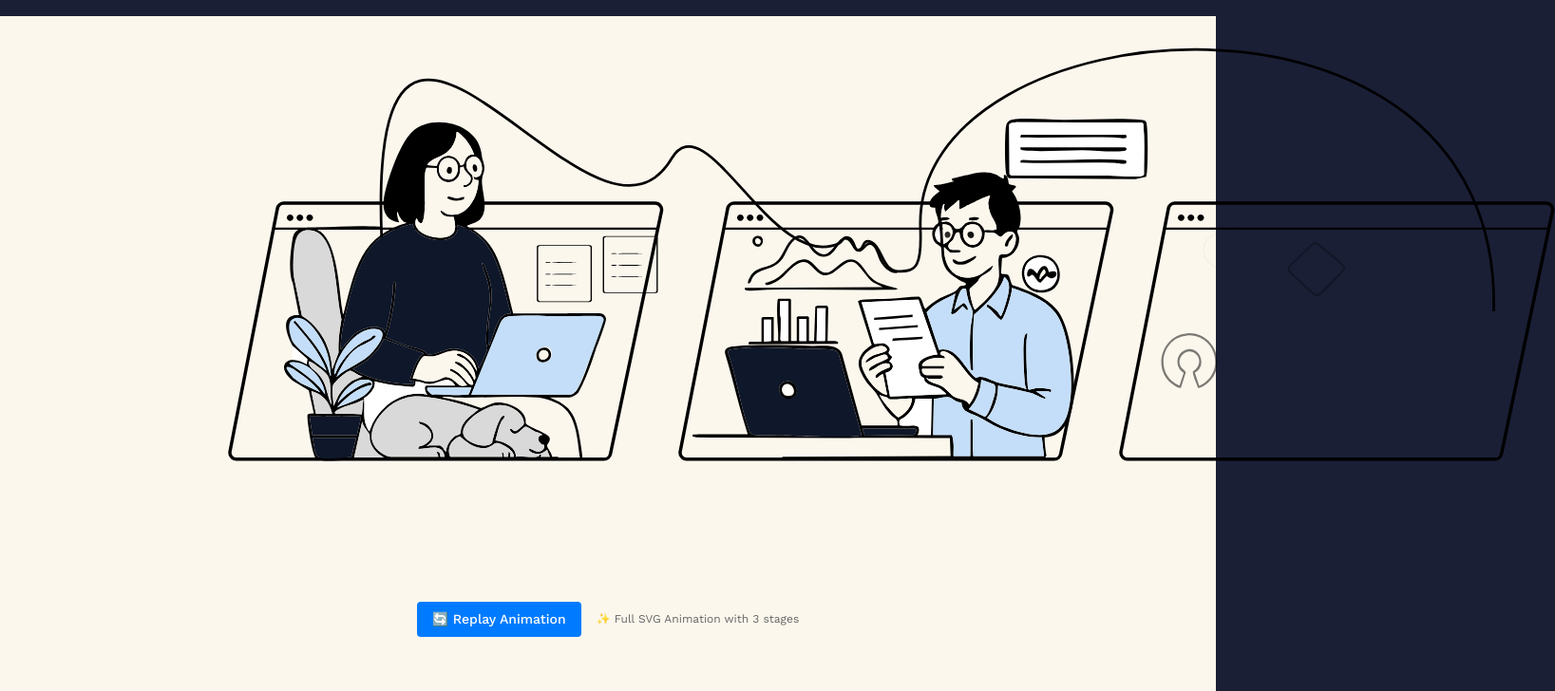
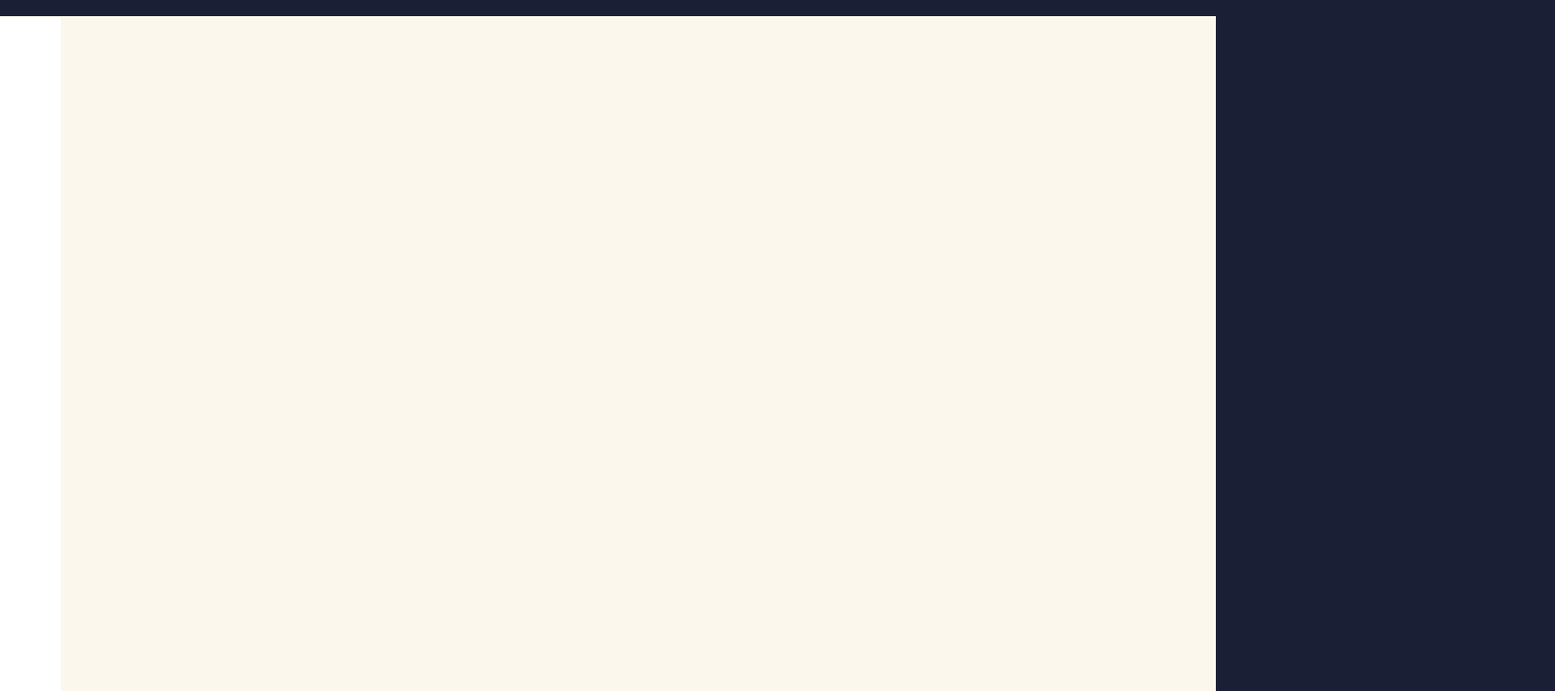
Before and after one commit to waye-dev/website, a Next.js app: page /initiatives/permissionless-paths/research-report in a window 1280 px wide. Shown: the part 80-808 px from the top of the page at 95% size, 1637 px wide, since content can reach past the window. Built offline with nearby package versions, Linux system fonts and the light colour scheme; a web font is replaced by a local one.

Commit message:
remove test elements

```diff
--- a/src/app/components/research-report/from-tyranny-to-permissionlessness/index.tsx
+++ b/src/app/components/research-report/from-tyranny-to-permissionlessness/index.tsx
@@ -1,15 +1,11 @@
-import React, { useEffect, useRef, useState } from 'react';
+import React, { useRef, useState, useEffect } from 'react';
 
 // Extend Window interface for GSAP
 declare global {
   interface Window {
     gsap: any;
+    ScrollTrigger: any;
   }
-}
-
-// Extend HTMLElement for animation timeline
-interface ExtendedHTMLElement extends HTMLElement {
-  _animationTimeline?: any;
 }
 
 export default function FromTyrannyToPermissionlessness() {
@@ -18,7 +14,7 @@ export default function FromTyrannyToPermissionlessness() {
   const [gsapLoaded, setGsapLoaded] = useState(false);
 
   useEffect(() => {
-    // Load GSAP core only (DrawSVG is premium)
+    // Load GSAP core and ScrollTrigger
     const loadGSAP = async () => {
       try {
         // Load GSAP core
@@ -30,6 +26,21 @@ export default function FromTyrannyToPermissionlessness() {
           gsapScript.onerror = reject;
           document.head.appendChild(gsapScript);
         });
+
+        // Load ScrollTrigger
+        const scrollTriggerScript = document.createElement('script');
+        scrollTriggerScript.src = 'https://cdnjs.cloudflare.com/ajax/libs/gsap/3.12.5/ScrollTrigger.min.js';
+
+        await new Promise((resolve, reject) => {
+          scrollTriggerScript.onload = resolve;
+          scrollTriggerScript.onerror = reject;
+          document.head.appendChild(scrollTriggerScript);
+        });
+
+        // Register ScrollTrigger
+        if (window.gsap && window.ScrollTrigger) {
+          window.gsap.registerPlugin(window.ScrollTrigger);
+        }
 
         setGsapLoaded(true);
       } catch (error) {
@@ -64,7 +75,7 @@ export default function FromTyrannyToPermissionlessness() {
   }, []);
 
   useEffect(() => {
-    if (!isLoaded || !gsapLoaded || !window.gsap) return;
+    if (!isLoaded || !gsapLoaded || !window.gsap || !window.ScrollTrigger) return;
 
     const svg = containerRef.current?.querySelector('svg');
     if (!svg) return;
@@ -76,7 +87,17 @@ export default function FromTyrannyToPermissionlessness() {
     console.log(`Found ${strokeElements.length} stroke elements and ${fillElements.length} fill elements to animate`);
 
     // Create main timeline
-    const tl = window.gsap.timeline();
+    const tl = window.gsap.timeline({
+      scrollTrigger: {
+        trigger: containerRef.current,
+        start: 'top top',
+        end: '+=300%', // Scroll 3x viewport height for smooth animation
+        scrub: 1.5, // Smooth scrubbing with 1.5 second delay (less sensitive)
+        pin: true, // Pin the section while animating
+        anticipatePin: 1,
+        markers: false // Set to true for debugging
+      }
+    });
 
     // Stage 1: Animate stroke elements (main structure)
     strokeElements.forEach((element: Element, index: number) => {
@@ -130,61 +151,27 @@ export default function FromTyrannyToPermissionlessness() {
       ease: "power2.inOut"
     });
 
-    // Store timeline reference for replay
-    if (containerRef.current) {
-      (containerRef.current as ExtendedHTMLElement)._animationTimeline = tl;
-    }
+    // Cleanup
+    return () => {
+      tl.scrollTrigger?.kill();
+      tl.kill();
+    };
 
   }, [isLoaded, gsapLoaded]);
 
-  const handleReplay = () => {
-    if (!containerRef.current) return;
-
-    const timeline = (containerRef.current as ExtendedHTMLElement)._animationTimeline;
-    if (!timeline) return;
-
-    // Restart the animation
-    timeline.restart();
-  };
-
   return (
-    <div style={{ padding: '2rem' }}>
-      <div ref={containerRef} style={{ maxWidth: '800px', margin: '0 auto' }} />
-      <div style={{
-        marginTop: '1rem',
-        display: 'flex',
-        gap: '1rem',
-        justifyContent: 'center',
-        flexWrap: 'wrap'
-      }}>
-        <button
-          onClick={handleReplay}
-          disabled={!isLoaded || !gsapLoaded}
-          style={{
-            padding: '0.5rem 1rem',
-            backgroundColor: '#007bff',
-            color: 'white',
-            border: 'none',
-            borderRadius: '4px',
-            cursor: isLoaded && gsapLoaded ? 'pointer' : 'not-allowed',
-            opacity: isLoaded && gsapLoaded ? 1 : 0.5,
-            fontSize: '14px',
-            fontWeight: '500'
-          }}
-        >
-          🔄 Replay Animation
-        </button>
-        {isLoaded && gsapLoaded && (
-          <div style={{
-            fontSize: '12px',
-            color: '#666',
-            alignSelf: 'center',
-            textAlign: 'center'
-          }}>
-            ✨ Full SVG Animation with 3 stages
-          </div>
-        )}
-      </div>
+    <div>
+      <div
+        ref={containerRef}
+        style={{
+          minHeight: '100vh',
+          display: 'flex',
+          alignItems: 'center',
+          justifyContent: 'center',
+          padding: '2rem',
+          background: '#ffffff'
+        }}
+      />
     </div>
   );
 }
```
